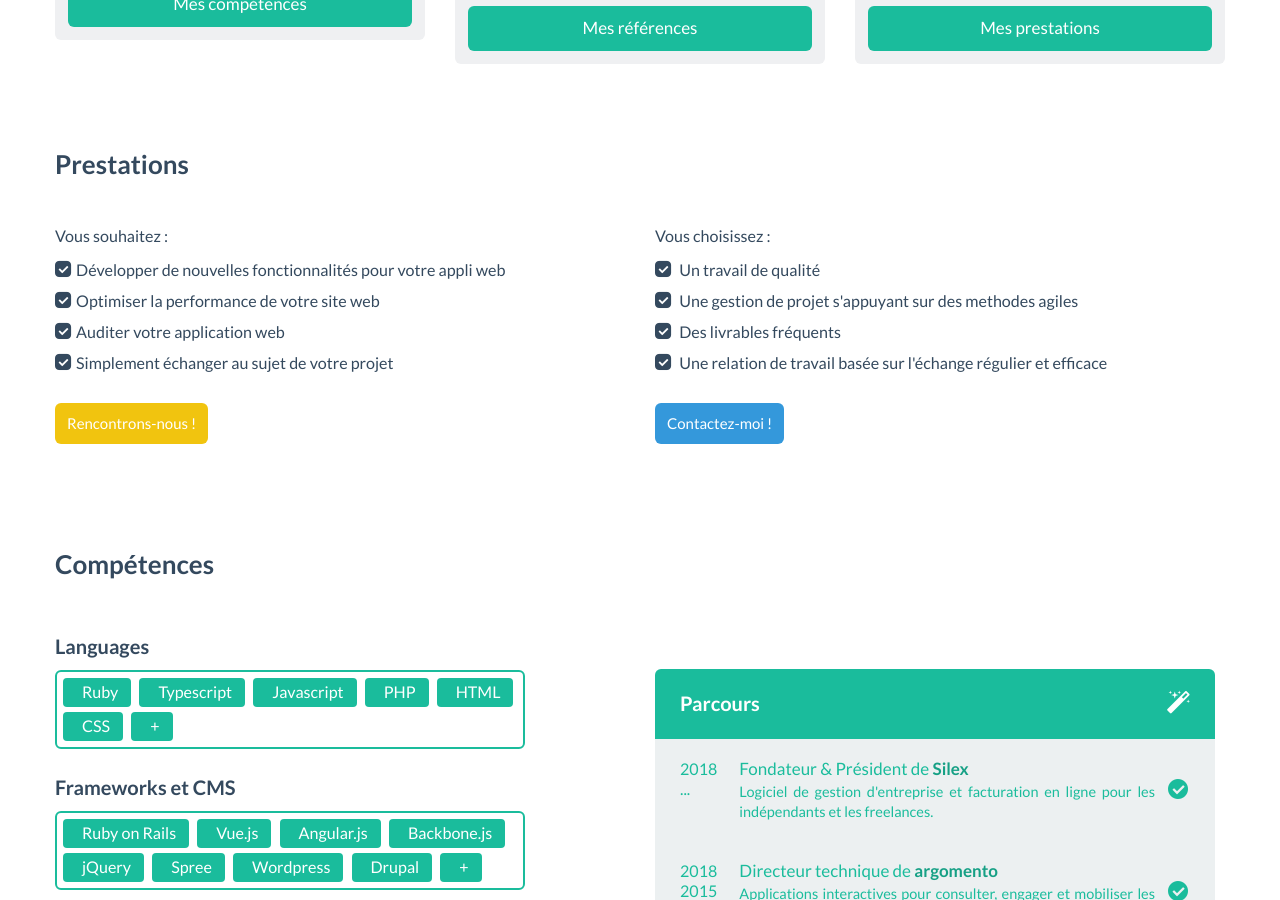
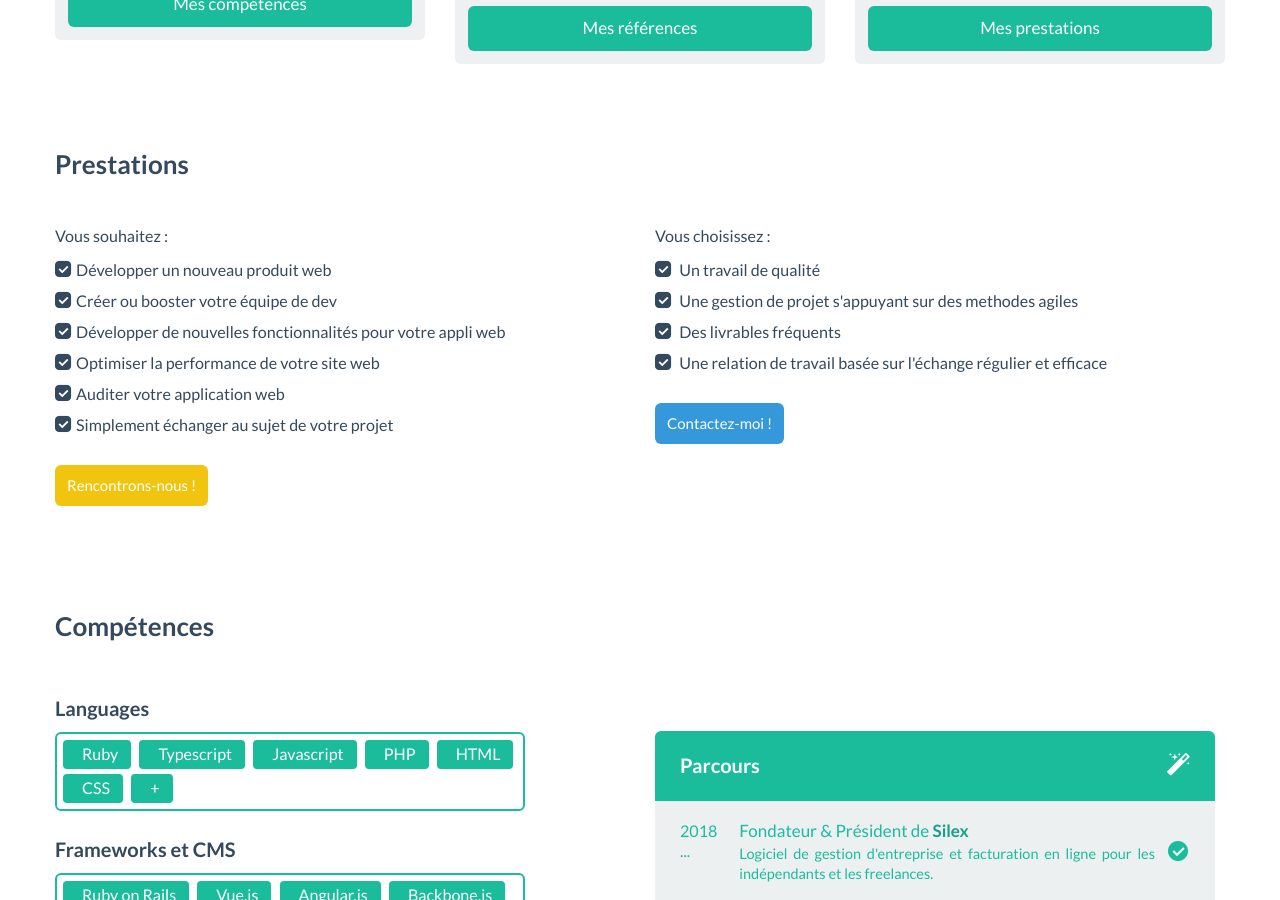
Before and after one commit to arambert/arambert.github.io, a Jekyll site: the page built from index.html, in a window 1280 px wide and 900 px high, scrolled down 533 px. Built offline with Jekyll 4.4.1, drawn with Linux system fonts in a browser that asks for light colours.

Commit message:
Update prestations.html

```diff
--- a/_includes/prestations.html
+++ b/_includes/prestations.html
@@ -4,6 +4,8 @@
     <p>
       Vous souhaitez :
       <ul class='text-left unstyled'>
+        <li><span class="icons"><span class="second-icon fui-checkbox-checked"></span></span>Développer un nouveau produit web</li>
+        <li><span class="icons"><span class="second-icon fui-checkbox-checked"></span></span>Créer ou booster votre équipe de dev</li>
         <li><span class="icons"><span class="second-icon fui-checkbox-checked"></span></span>Développer de nouvelles fonctionnalités pour votre appli web</li>
         <li><span class="icons"><span class="second-icon fui-checkbox-checked"></span></span>Optimiser la performance de votre site web</li>
         <li><span class="icons"><span class="second-icon fui-checkbox-checked"></span></span>Auditer votre application web</li>
```
